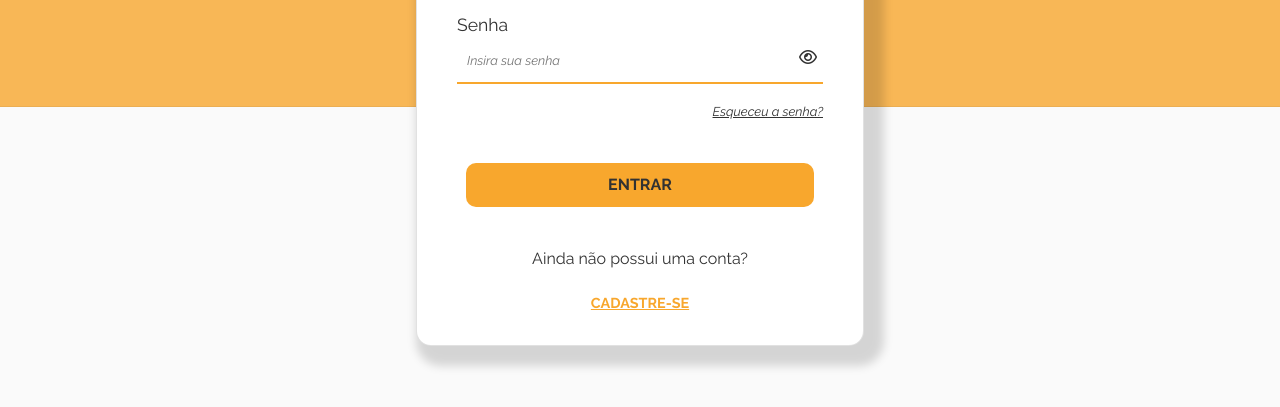
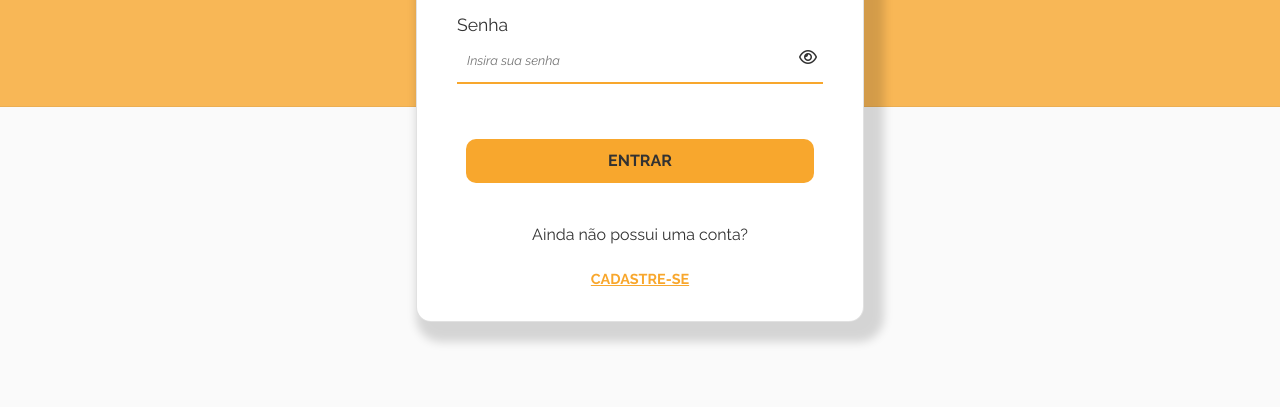
Before and after one commit to brunaminusso/livrados-front, a plain HTML site: page src/view/login/index.html in a window 1280 px wide. Shown: the part 293-700 px from the top of the page. Drawn offline with Linux system fonts and the light colour scheme.

Commit message:
exclusão --> esqueceu a senha

```diff
--- a/src/view/login/index.html
+++ b/src/view/login/index.html
@@ -41,10 +41,6 @@
                   <i class="far fa-eye icon-psw" id="pass-reveal-png"></i>
                </div>
 
-               <div class="forgot-pass-section">
-                  <a class="forgot-pass-link" href="../recuperar_senha/">Esqueceu a senha?</a>
-               </div>
-
                <div class="section-btn-entrar">
                   <input type="submit" id="btnLogin" class="btn-entrar" value="Entrar"/>
                </div>
```
